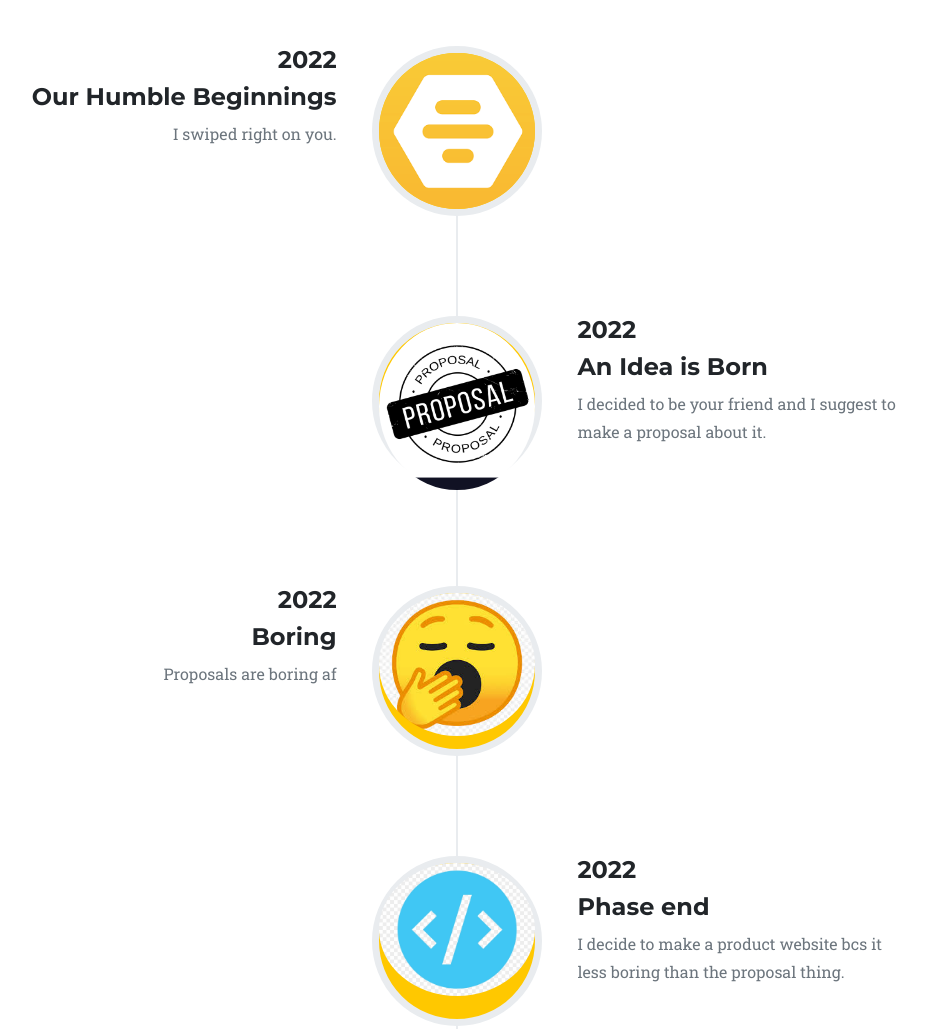
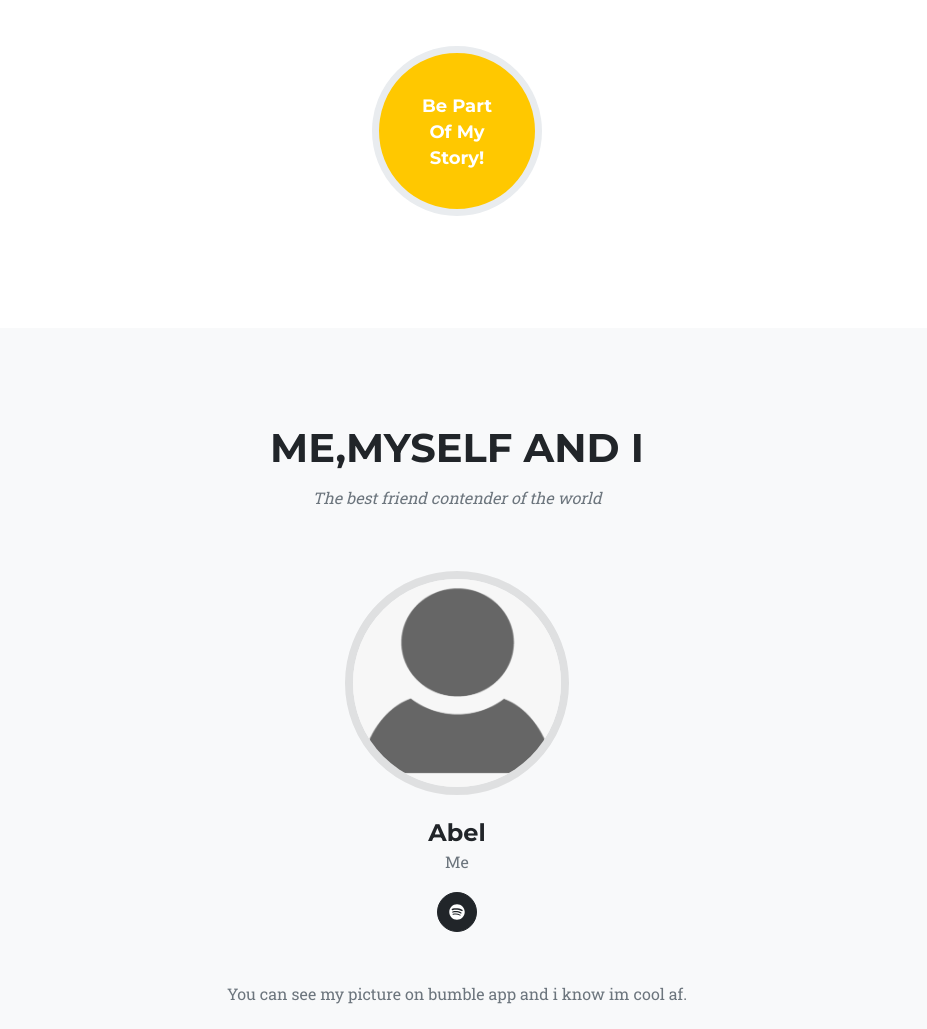
Before and after one commit to bszaoski/friend, a plain HTML site: page index.html in a window 1280 px wide. Shown: the part 1660-2689 px from the top of the page, without its empty margins (183-1110 px from the left). Drawn offline with nearby package versions, Linux system fonts and the light colour scheme.

Commit message:
Update index.html

```diff
--- a/index.html
+++ b/index.html
@@ -88,46 +88,8 @@
                     <h3 class="section-subheading text-muted">My History</h3>
                 </div>
                 <ul class="timeline">
-                    <li>
-                        <div class="timeline-image"><img class="rounded-circle img-fluid" src="assets/img/about/1.png" alt="..." /></div>
-                        <div class="timeline-panel">
-                            <div class="timeline-heading">
-                                <h4>2022</h4>
-                                <h4 class="subheading">Our Humble Beginnings</h4>
-                            </div>
-                            <div class="timeline-body"><p class="text-muted">I swiped right on you.</p></div>
-                        </div>
-                    </li>
-                    <li class="timeline-inverted">
-                        <div class="timeline-image"><img class="rounded-circle img-fluid" src="assets/img/about/2.jpg" alt="..." /></div>
-                        <div class="timeline-panel">
-                            <div class="timeline-heading">
-                                <h4>2022</h4>
-                                <h4 class="subheading">An Idea is Born</h4>
-                            </div>
-                            <div class="timeline-body"><p class="text-muted">I decided to be your friend and I suggest to make a proposal about it.</p></div>
-                        </div>
-                    </li>
-                    <li>
-                        <div class="timeline-image"><img class="rounded-circle img-fluid" src="assets/img/about/3.jfif" alt="..." /></div>
-                        <div class="timeline-panel">
-                            <div class="timeline-heading">
-                                <h4>2022</h4>
-                                <h4 class="subheading">Boring</h4>
-                            </div>
-                            <div class="timeline-body"><p class="text-muted">Proposals are boring af </p></div>
-                        </div>
-                    </li>
-                    <li class="timeline-inverted">
-                        <div class="timeline-image"><img class="rounded-circle img-fluid" src="assets/img/about/4.png" alt="..." /></div>
-                        <div class="timeline-panel">
-                            <div class="timeline-heading">
-                                <h4>2022</h4>
-                                <h4 class="subheading">Phase end</h4>
-                            </div>
-                            <div class="timeline-body"><p class="text-muted">I decide to make a product website bcs it less boring than the proposal thing.</p></div>
-                        </div>
-                    </li>
+
+
                     <li class="timeline-inverted">
                         <div class="timeline-image">
                             <h4>
```
